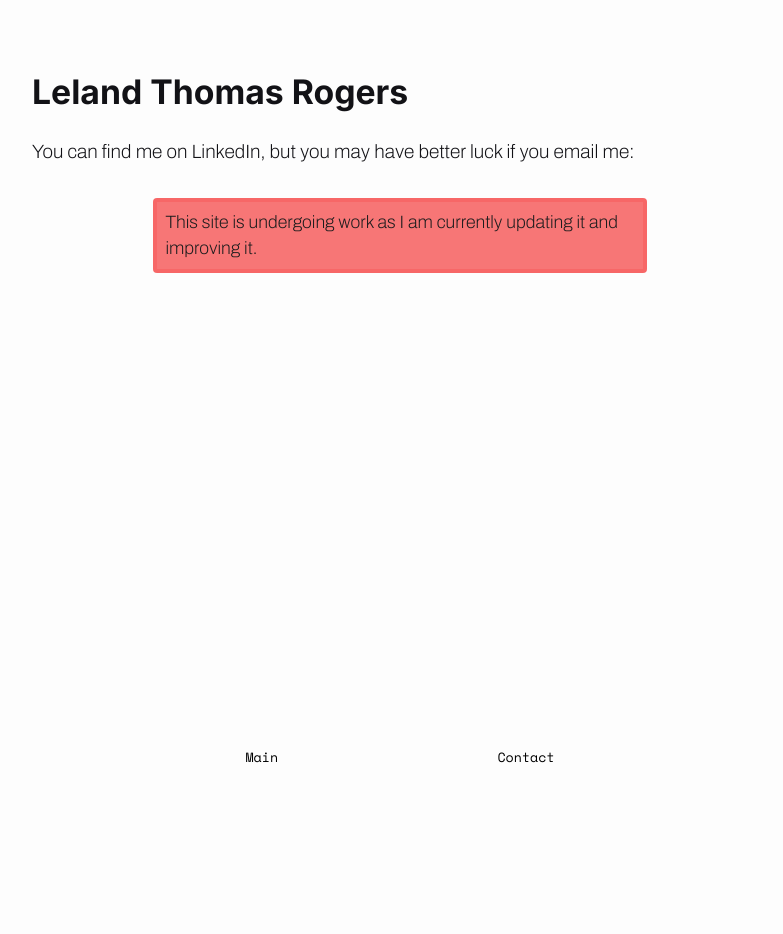
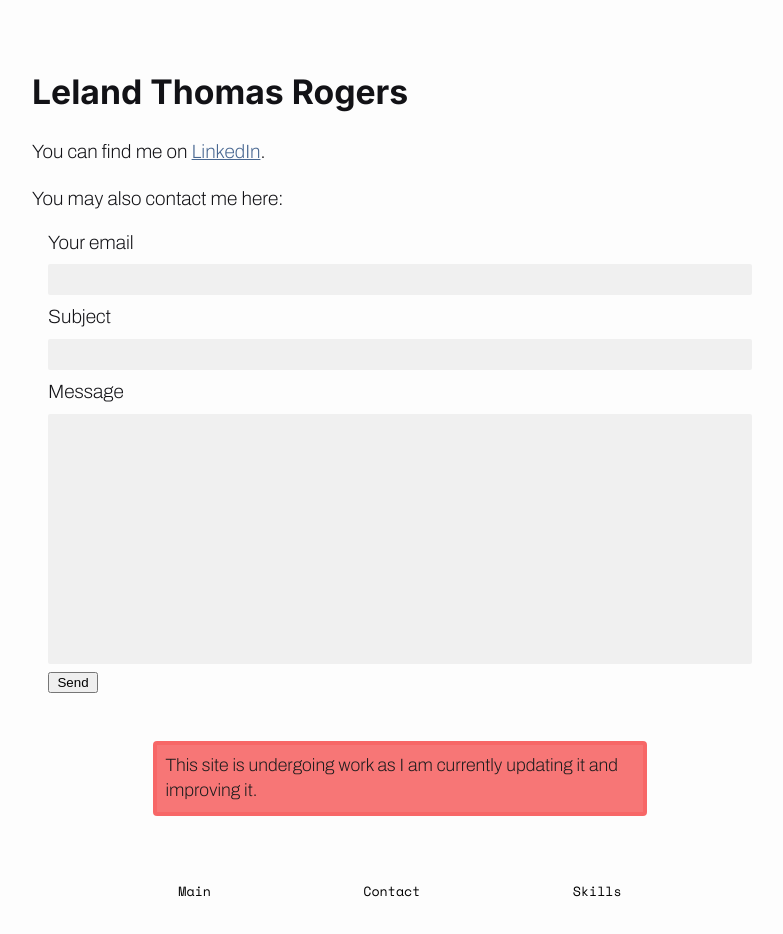
Before and after one commit to ltrii/port-ltrii, a React (Create React App) app: page / in a window 1280 px wide. Both pictures are taken after a click on the button "Contact". Shown: the whole page, without its empty margins (240-1023 px from the left). Before the commit the page ends 800 px from the top, so only its background shows below. Built offline with nearby package versions, Linux system fonts and the light colour scheme.

Commit message:
Email and skills

```diff
--- a/package.json
+++ b/package.json
@@ -1,8 +1,9 @@
 {
-  "name": "port2",
-  "version": "0.1.0",
+  "name": "ltrPortfolio",
+  "version": "0.2.1",
   "private": true,
   "dependencies": {
+    "emailjs-com": "^3.1.0",
     "react": "^17.0.2",
     "react-dom": "^17.0.2",
     "react-scripts": "4.0.3",
--- a/src/App.css
+++ b/src/App.css
@@ -1,3 +1,7 @@
+a {
+  color: rgb(72, 103, 145);
+}
+
 .portfolio-main {
   max-width: 800px;
   height: 100%;
@@ -30,6 +34,7 @@
   font-weight: 500;
   font-family: 'Lato', 'Inter';
   text-decoration: none;
+  color: #80c;
 }
 
 #znav {
@@ -60,3 +65,33 @@
   font-size: 0.93em;
   height: 100%;
 }
+
+#contact form {
+  display: flex;
+  flex-direction: column;
+  padding: 16px;
+  margin: auto;
+  font-family: 'Archivo', 'Lucida Sans', 'Lucida Sans Regular', 'Lucida Grande', 'Lucida Sans Unicode', Geneva, Verdana, sans-serif;
+}
+
+#contact form input {
+  border: none;
+  background-color: rgba(0,0,0,0.05);
+  border-radius: 2px;
+  padding: 8px;
+  margin: 8px 0px;
+}
+
+#contact form textarea {
+  resize: none;
+  height: 250px;
+  border: none;
+  background-color: rgba(0,0,0,0.05);
+  border-radius: 2px;
+  padding: 8px;
+  margin: 8px 0px;
+}
+
+#contact form button {
+  width: 50px;
+}
--- a/src/App.js
+++ b/src/App.js
@@ -4,6 +4,7 @@ import Top from './components/Top';
 import TopContent from './components/TopContent';
 import Znav from './components/Znav';
 import Contact from './components/Contact';
+import Skills from './components/Skills'
 
 function App() {
   const [setter, setsetter] = useState("main");
@@ -15,6 +16,7 @@ function App() {
         <div id="switcher">
           {setter === "main" ? <TopContent /> : null}
           {setter === "contact" ? <Contact /> : null}
+          {setter === "skills" ? <Skills /> : null}
           <p id="red-notice">This site is undergoing work as I am currently updating it and improving it.</p>
         </div>
       </div>
--- a/src/components/Contact.js
+++ b/src/components/Contact.js
@@ -1,10 +1,41 @@
-import React from 'react'
+import React, { useState } from 'react'
+import emailjs from 'emailjs-com'
 
 export default function Contact() {
+    const [email, setemail] = useState("")
+    const [subject, setsubject] = useState("")
+    const [message, setmessage] = useState("")
+
+    const send_email = (e) => {
+        e.preventDefault();
+
+        emailjs.send('service_l1scgwa', 'template_8ydffyq', {
+            "email": email,
+            "subject": subject,
+            "message": message
+        }, 'user_Nt7Az2NoUhoc2zZGlFBNr')
+            .then((result) => {
+                console.log(result.text);
+                setemail("")
+                setsubject("")
+                setmessage("Sent!")
+            }, (error) => {
+                console.log(error.text);
+            });
+    }
     return (
-        <div>
-            You can find me on LinkedIn, but you may have better luck if you email me:
-
+        <div id="contact" onSubmit={e => send_email(e)}>
+            <p>You can find me on <a href="https://www.linkedin.com/in/leland-rogers/">LinkedIn</a>.</p>
+            You may also contact me here:
+            <form>
+                <label>Your email</label>
+                <input value={email} onChange={(e) => setemail(e.target.value)} />
+                <label>Subject</label>
+                <input value={subject} onChange={(e) => setsubject(e.target.value)} />
+                <label>Message</label>
+                <textarea value={message} onChange={(e) => setmessage(e.target.value)} />
+                <button>Send</button>
+            </form>
         </div>
     )
 }
--- /dev/null
+++ b/src/components/Skills.js
@@ -0,0 +1,19 @@
+import React from 'react'
+
+export default function Skills() {
+    const skills_arr = [
+        "Python", "C", "Ruby", "React", "Express", "MySQL", "Postgres"
+    ]
+    return (
+        <div id="skills">
+            <ul>
+                {skills_arr.map((ok) => {
+                    return (
+                        <li>{ok}</li>
+                    )
+                })}
+            </ul>
+            ...and more.
+        </div>
+    )
+}
--- a/src/components/Znav.js
+++ b/src/components/Znav.js
@@ -3,9 +3,9 @@ import React from 'react'
 export default function Znav(props) {
     return (
         <div id="znav">
-            {console.log(props)}
             <button onClick={() => props.sfn("main")}>Main</button>
             <button onClick={() => props.sfn("contact")}>Contact</button>
+            <button onClick={() => props.sfn("skills")}>Skills</button>
         </div>
     )
 }
```
Also changed, not shown: 1 other file (tests, documents, lock files or other folders).
